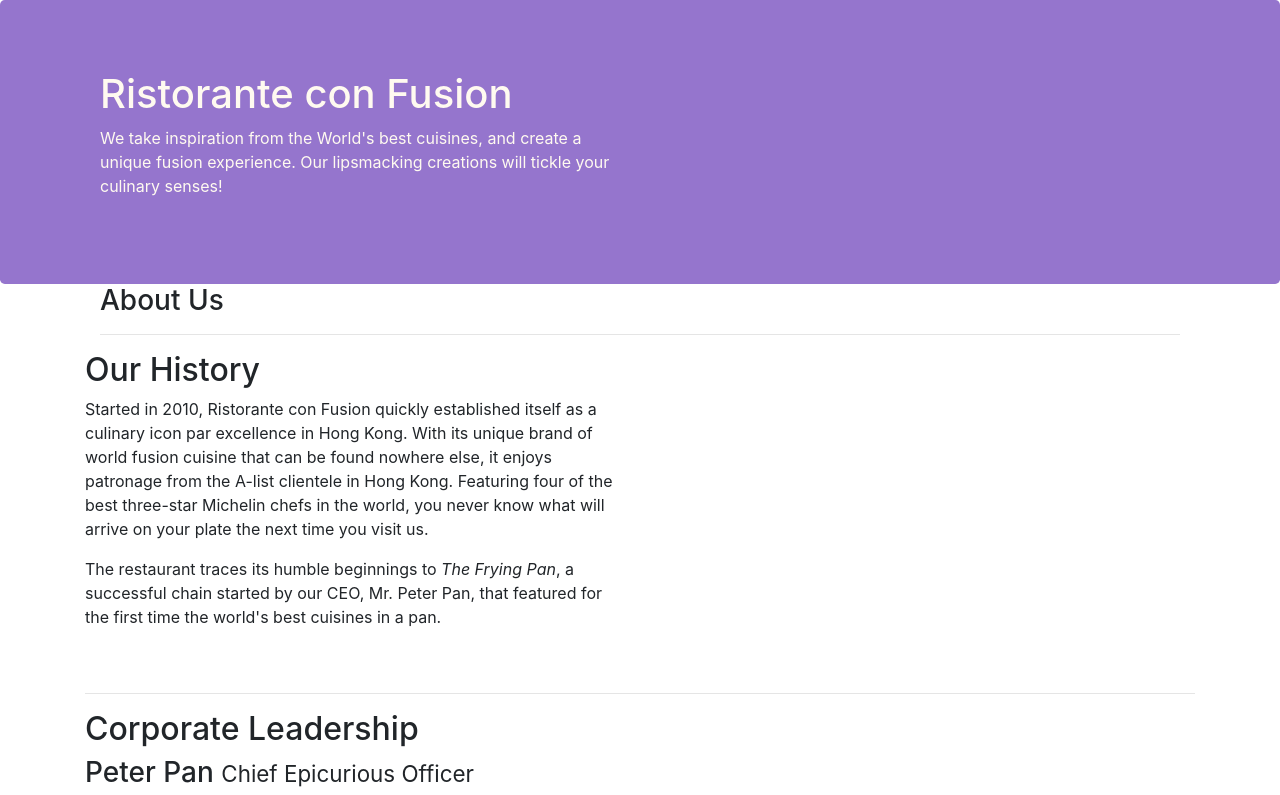
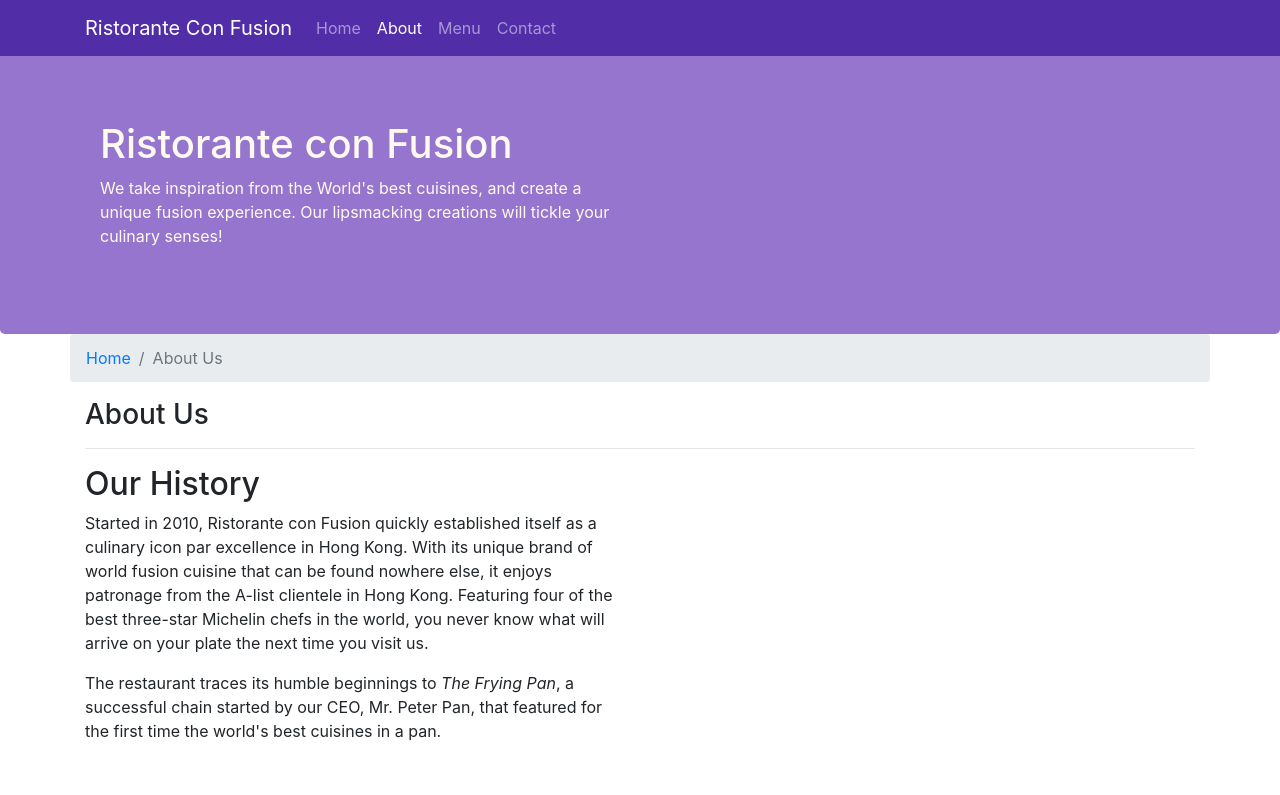
Before and after one commit to vukhanh-7101/LAB3, a website: page aboutus.html in a window 1280 px wide. Shown: the top 795 px of the page. Drawn offline with nearby package versions, Linux system fonts and the light colour scheme.

Commit message:
Navbar & Breadcrumbs

```diff
--- a/aboutus.html
+++ b/aboutus.html
@@ -14,13 +14,30 @@
 </head>
 
 <body>
+    <nav class="navbar navbar-dark navbar-expand-sm fixed-top">
+        <div class="container">
+            <button class="navbar-toggler" type="button" data-toggle="collapse" data-target="#Navbar">
+                <span class="navbar-toggler-icon"></span>
+            </button>
+            <a class="navbar-brand" href="#">Ristorante Con Fusion</a>
+            <div class="collapse navbar-collapse" id="Navbar">
+                <ul class="navbar-nav mr-auto">
+                    <li class="nav-item"><a class="nav-link" href="./index.html">Home</a></li>
+                    <li class="nav-item active"><a class="nav-link" href="./aboutus.html">About</a></li>
+                    <li class="nav-item"><a class="nav-link" href="#">Menu</a></li>
+                    <li class="nav-item"><a class="nav-link" href="#">Contact</a></li>
+                </ul>
+            </div>
+        </div>
+    </nav>
 
     <header class="jumbotron">
         <div class="container">
             <div class="row row-header">
                 <div class="col-12 col-sm-6">
                     <h1>Ristorante con Fusion</h1>
-                    <p>We take inspiration from the World's best cuisines, and create a unique fusion experience. Our lipsmacking creations will tickle your culinary senses!</p>
+                    <p>We take inspiration from the World's best cuisines, and create a unique fusion experience. Our
+                        lipsmacking creations will tickle your culinary senses!</p>
                 </div>
                 <div class="col-12 col-sm">
                 </div>
@@ -29,7 +46,11 @@
     </header>
 
     <div class="container">
-        <div class="row row-header">
+        <div class="row">
+            <ol class="col-12 breadcrumb">
+                <li class="breadcrumb-item"><a href="./index.html">Home</a></li>
+                <li class="breadcrumb-item active">About Us</li>
+            </ol>
             <div class="col-12">
                 <h3>About Us</h3>
                 <hr>
@@ -39,25 +60,46 @@
         <div class="row">
             <div class="col-12 col-sm-6">
                 <h2>Our History</h2>
-                <p>Started in 2010, Ristorante con Fusion quickly established itself as a culinary icon par excellence in Hong Kong. With its unique brand of world fusion cuisine that can be found nowhere else, it enjoys patronage from the A-list clientele in Hong Kong.  Featuring four of the best three-star Michelin chefs in the world, you never know what will arrive on your plate the next time you visit us.</p>
-                <p>The restaurant traces its humble beginnings to <em>The Frying Pan</em>, a successful chain started by our CEO, Mr. Peter Pan, that featured for the first time the world's best cuisines in a pan.</p>
+                <p>Started in 2010, Ristorante con Fusion quickly established itself as a culinary icon par excellence
+                    in Hong Kong. With its unique brand of world fusion cuisine that can be found nowhere else, it
+                    enjoys patronage from the A-list clientele in Hong Kong. Featuring four of the best three-star
+                    Michelin chefs in the world, you never know what will arrive on your plate the next time you visit
+                    us.</p>
+                <p>The restaurant traces its humble beginnings to <em>The Frying Pan</em>, a successful chain started by
+                    our CEO, Mr. Peter Pan, that featured for the first time the world's best cuisines in a pan.</p>
             </div>
             <div>
             </div>
         </div>
-        <hr class="mt-5 pd-5"> <!--gạch dưới-->
+        <hr class="mt-5 pd-5">
+        <!--gạch dưới-->
 
         <div>
             <div>
                 <h2>Corporate Leadership</h2>
                 <h3>Peter Pan <small>Chief Epicurious Officer</small></h3>
-                <p class="col-sm-12 d-sm-none d-md-block">Our CEO, Peter, credits his hardworking East Asian immigrant parents who undertook the arduous journey to the shores of America with the intention of giving their children the best future. His mother's wizardy in the kitchen whipping up the tastiest dishes with whatever is available inexpensively at the supermarket, was his first inspiration to create the fusion cuisines for which <em>The Frying Pan</em> became well known. He brings his zeal for fusion cuisines to this restaurant, pioneering cross-cultural culinary connections.</p>
+                <p class="col-sm-12 d-sm-none d-md-block">Our CEO, Peter, credits his hardworking East Asian immigrant
+                    parents who undertook the arduous journey to the shores of America with the intention of giving
+                    their children the best future. His mother's wizardy in the kitchen whipping up the tastiest dishes
+                    with whatever is available inexpensively at the supermarket, was his first inspiration to create the
+                    fusion cuisines for which <em>The Frying Pan</em> became well known. He brings his zeal for fusion
+                    cuisines to this restaurant, pioneering cross-cultural culinary connections.</p>
                 <h3>Dhanasekaran Witherspoon <small>Chief Food Officer</small></h3>
-                <p class="col-sm-12 d-sm-none d-md-block">Our CFO, Danny, as he is affectionately referred to by his colleagues, comes from a long established family tradition in farming and produce. His experiences growing up on a farm in the Australian outback gave him great appreciation for varieties of food sources. As he puts it in his own words, <em>Everything that runs, wins, and everything that stays, pays!</em></p>
+                <p class="col-sm-12 d-sm-none d-md-block">Our CFO, Danny, as he is affectionately referred to by his
+                    colleagues, comes from a long established family tradition in farming and produce. His experiences
+                    growing up on a farm in the Australian outback gave him great appreciation for varieties of food
+                    sources. As he puts it in his own words, <em>Everything that runs, wins, and everything that stays,
+                        pays!</em></p>
                 <h3>Agumbe Tang <small>Chief Taste Officer</small></h3>
-                <p class="col-sm-12 d-sm-none d-md-block">Blessed with the most discerning gustatory sense, Agumbe, our CTO, personally ensures that every dish that we serve meets his exacting tastes. Our chefs dread the tongue lashing that ensues if their dish does not meet his exacting standards. He lives by his motto, <em>You click only if you survive my lick.</em></p>
+                <p class="col-sm-12 d-sm-none d-md-block">Blessed with the most discerning gustatory sense, Agumbe, our
+                    CTO, personally ensures that every dish that we serve meets his exacting tastes. Our chefs dread the
+                    tongue lashing that ensues if their dish does not meet his exacting standards. He lives by his
+                    motto, <em>You click only if you survive my lick.</em></p>
                 <h3>Alberto Somayya <small>Executive Chef</small></h3>
-                <p class="col-sm-12 d-sm-none d-md-block">Award winning three-star Michelin chef with wide International experience having worked closely with whos-who in the culinary world, he specializes in creating mouthwatering Indo-Italian fusion experiences. He says, <em>Put together the cuisines from the two craziest cultures, and you get a winning hit! Amma Mia!</em></p>
+                <p class="col-sm-12 d-sm-none d-md-block">Award winning three-star Michelin chef with wide International
+                    experience having worked closely with whos-who in the culinary world, he specializes in creating
+                    mouthwatering Indo-Italian fusion experiences. He says, <em>Put together the cuisines from the two
+                        craziest cultures, and you get a winning hit! Amma Mia!</em></p>
             </div>
         </div>
 
--- a/css/styles.css
+++ b/css/styles.css
@@ -28,3 +28,11 @@ address{
     margin:0px;
     color:#0f0f0f;
 }
+body{
+    padding:50px 0px 0px 0px;
+    z-index:0;
+}
+
+.navbar-dark {
+     background-color: #512DA8;
+}
```
Also changed, not shown: index.html (+21 -2 lines). Lines whose indentation alone changed are shown as unchanged.
